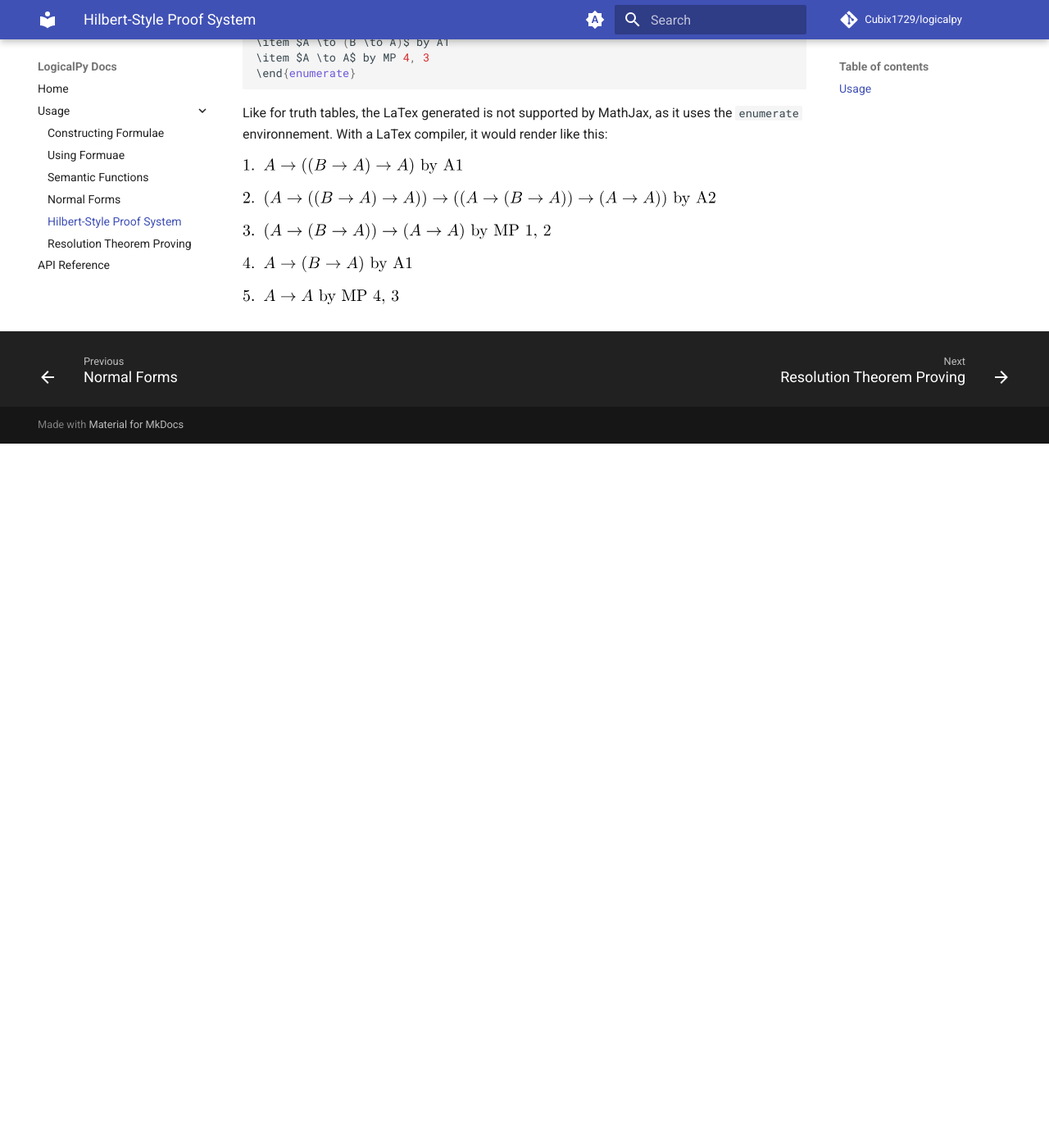
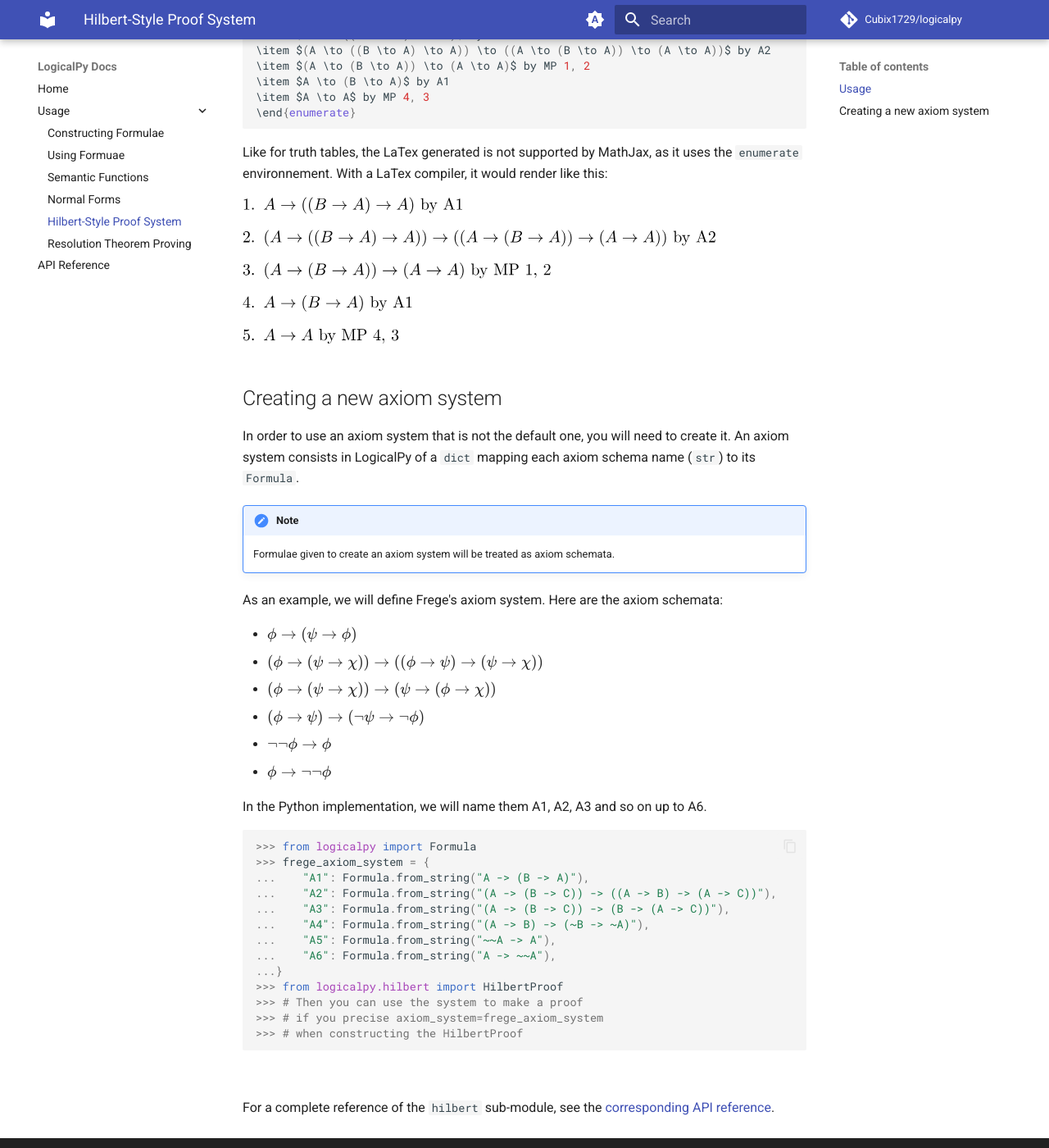
Before and after one commit to Cubix1729/logicalpy, an MkDocs documentation site: the page built from docs/usage/hilbert-style-proof-system.md, in a window 1280 px wide and 1400 px high, scrolled down 1470 px. Shown: the whole window at 82% size. Built offline with MkDocs 1.6.1 and Material for MkDocs 9.7.7, drawn with Linux system fonts in a browser that asks for light colours; comment, search, counter and statistics services are not loaded; before the commit the page ends 2011 px from its top, so only the background shows below that; some of the changed text lies outside the part shown.

Commit message:
Added how to create an Hilbert-style axiom system in the docs

````diff
--- a/docs/usage/hilbert-style-proof-system.md
+++ b/docs/usage/hilbert-style-proof-system.md
@@ -9,7 +9,7 @@ Its constructor takes as its arguments the premises and the conclusion of the ar
 The default axiom system used is Jan Łukasiewicz's third axiom system,
 called later P$_2$ by Alonzo Church, who popularised it.
 
-The axiom schemata are the following:
+The axiom schemata are the following (indicated with Greek letters to differentiate them from simple formulae):
 
  - A1: $\phi \to (\psi \to \phi)$
 
@@ -38,9 +38,9 @@ Example interactive proof of $A \to A$:
 >>> print(p)
 1. A → ((B → A) → A)                                        A1
 >>> p.add_axiom_instance(Formula((A >> ((B >> A) >> A)) >> ((A >> (B >> A)) >> (A >> A))), "A2")
+>>> print(p)
 1. A → ((B → A) → A)                                        A1
 2. (A → ((B → A) → A)) → ((A → (B → A)) → (A → A))          A2
->>> print(p)
 >>> p.apply_modus_ponens(1, 2)
 >>> print(p)
 1. A → ((B → A) → A)                                        A1
@@ -73,3 +73,43 @@ Like for truth tables, the LaTex generated is not supported by MathJax, as it us
 With a LaTex compiler, it would render like this:
 
 ![LaTex Rendering](./hilbert_style_proof_example.svg){: style="height:180px;width:578px"}
+
+## Creating a new axiom system
+
+In order to use an axiom system that is not the default one, you will need to create it.
+An axiom system consists in LogicalPy of a `dict` mapping each axiom schema name (`str`) to its `Formula`.
+
+!!! note
+    Formulae given to create an axiom system will be treated as axiom schemata.
+
+As an example, we will define Frege's axiom system.
+Here are the axiom schemata:
+
+ - $\phi \to (\psi \to \phi)$
+ - $(\phi \to (\psi \to \chi)) \to ((\phi \to \psi) \to (\psi \to \chi))$
+ - $(\phi \to (\psi \to \chi)) \to (\psi \to (\phi \to \chi))$
+ - $(\phi \to \psi) \to (\neg \psi \to \neg \phi)$
+ - $\neg \neg \phi \to \phi$
+ - $\phi \to \neg \neg \phi$
+
+In the Python implementation, we will name them A1, A2, A3 and so on up to A6.
+
+```python
+>>> from logicalpy import Formula
+>>> frege_axiom_system = {
+...    "A1": Formula.from_string("A -> (B -> A)"),
+...    "A2": Formula.from_string("(A -> (B -> C)) -> ((A -> B) -> (A -> C))"),
+...    "A3": Formula.from_string("(A -> (B -> C)) -> (B -> (A -> C))"),
+...    "A4": Formula.from_string("(A -> B) -> (~B -> ~A)"),
+...    "A5": Formula.from_string("~~A -> A"),
+...    "A6": Formula.from_string("A -> ~~A"),
+...}
+>>> from logicalpy.hilbert import HilbertProof
+>>> # Then you can use the system to make a proof
+>>> # if you precise axiom_system=frege_axiom_system
+>>> # when constructing the HilbertProof
+```
+
+<br>
+
+For a complete reference of the `hilbert` sub-module, see the [corresponding API reference](../api-reference/logicalpy/hilbert.md).
````
Also changed, not shown: other parts of docs/usage/hilbert-style-proof-system.md (+1 -1 lines).
